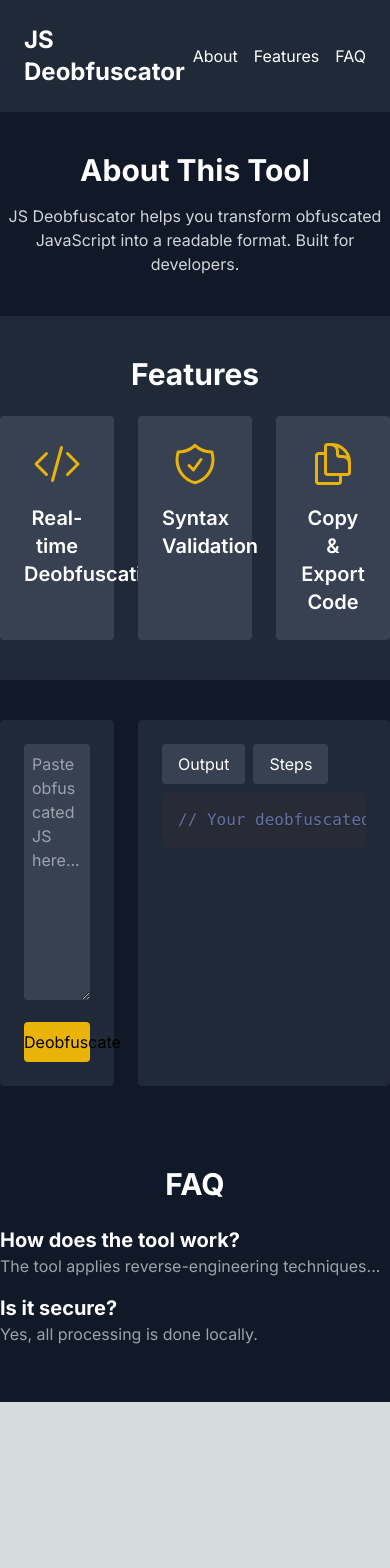
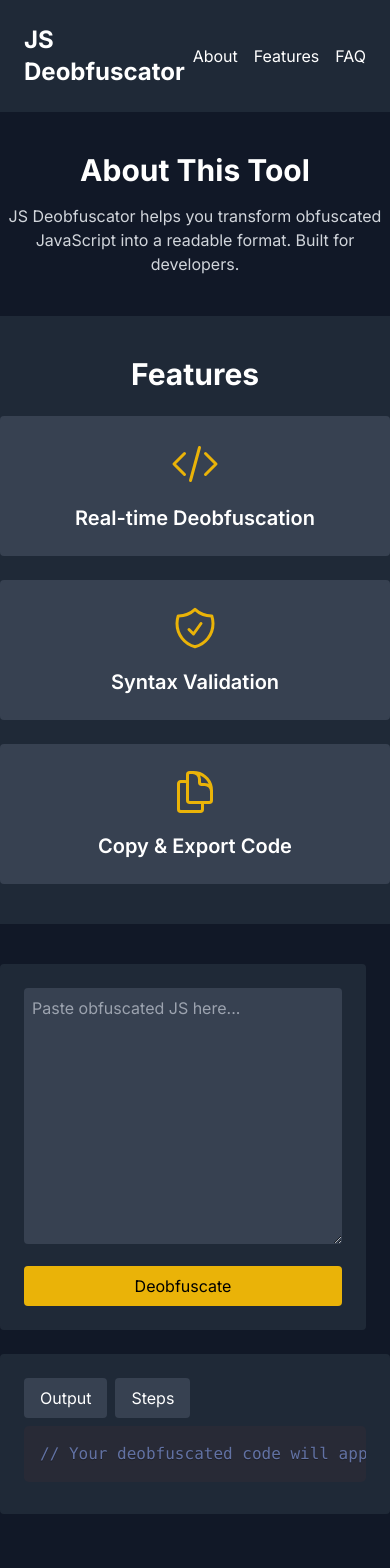
Before and after one commit to ltxstudio/js-deobfuscator, a Next.js app: page / in a window 390 px wide. Shown: the top 1568 px of the page. Before the commit the page ends 1402 px from the top, so only its background shows below. Built offline with nearby package versions, Linux system fonts and the light colour scheme.

Commit message:
Update page.js

```diff
--- a/app/page.js
+++ b/app/page.js
@@ -16,9 +16,7 @@
   DownloadIcon,
   CodeBracketIcon,
   QuestionMarkCircleIcon,
-  ArrowDownIcon,
   ShieldCheckIcon,
-  ChatBubbleLeftEllipsisIcon,
 } from '@heroicons/react/24/outline';
 
 import 'react-toastify/dist/ReactToastify.css';
@@ -69,7 +67,6 @@
 
   return (
     <main className="min-h-screen bg-gray-900 text-white">
-      {/* Header Section */}
       <header className="bg-gray-800 p-6 sticky top-0 z-50">
         <nav className="container mx-auto flex justify-between items-center">
           <h1 className="text-2xl font-bold">JS Deobfuscator</h1>
@@ -81,7 +78,6 @@
         </nav>
       </header>
 
-      {/* About Section */}
       <section id="about" className="container mx-auto py-10">
         <div className="text-center">
           <h2 className="text-3xl font-bold">About This Tool</h2>
@@ -91,11 +87,10 @@
         </div>
       </section>
 
-      {/* Features Section */}
       <section id="features" className="bg-gray-800 py-10">
         <div className="container mx-auto">
           <h2 className="text-center text-3xl font-bold mb-6">Features</h2>
-          <div className="grid grid-cols-3 gap-6">
+          <div className="grid grid-cols-1 md:grid-cols-3 gap-6">
             <Feature icon={CodeBracketIcon} title="Real-time Deobfuscation" />
             <Feature icon={ShieldCheckIcon} title="Syntax Validation" />
             <Feature icon={DocumentDuplicateIcon} title="Copy & Export Code" />
@@ -103,10 +98,8 @@
         </div>
       </section>
 
-      {/* Main Deobfuscation Section */}
       <section className="container mx-auto py-10">
-        <div className="grid grid-cols-3 gap-6">
-          {/* Input Area */}
+        <div className="grid grid-cols-1 md:grid-cols-3 gap-6">
           <div className="col-span-1 bg-gray-800 p-6 rounded">
             <textarea
               value={inputCode}
@@ -123,7 +116,6 @@
             </motion.button>
           </div>
 
-          {/* Output Area */}
           <div className="col-span-2 bg-gray-800 p-6 rounded">
             <Tab.Group>
               <Tab.List className="flex">
@@ -149,11 +141,10 @@
         </div>
       </section>
 
-      {/* FAQ Section */}
       <section id="faq" className="py-10">
         <div className="container mx-auto">
           <h2 className="text-center text-3xl font-bold mb-6">FAQ</h2>
-          <FAQ title="How does the tool work?" content="The tool applies reverse-engineering techniques..." />
+          <FAQ title="How does the tool work?" content="The tool applies reverse-engineering techniques." />
           <FAQ title="Is it secure?" content="Yes, all processing is done locally." />
         </div>
       </section>
```
